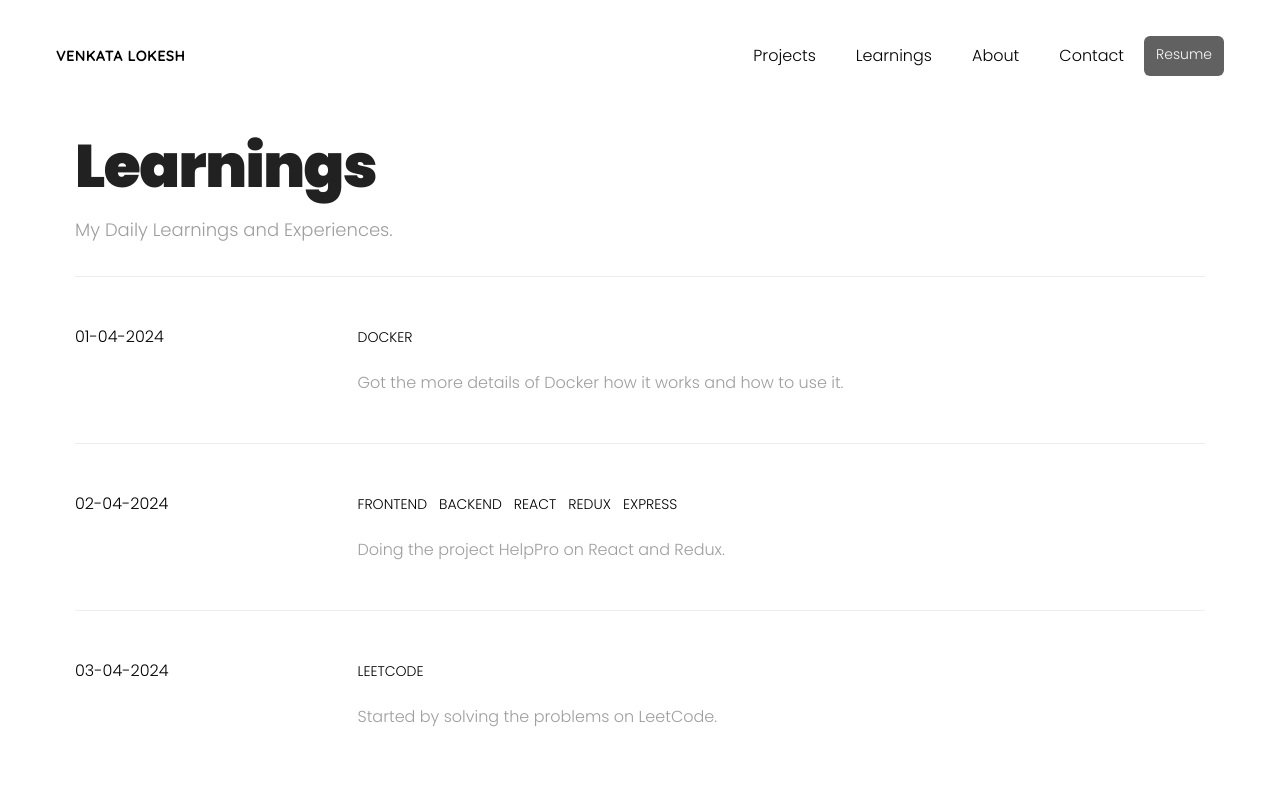
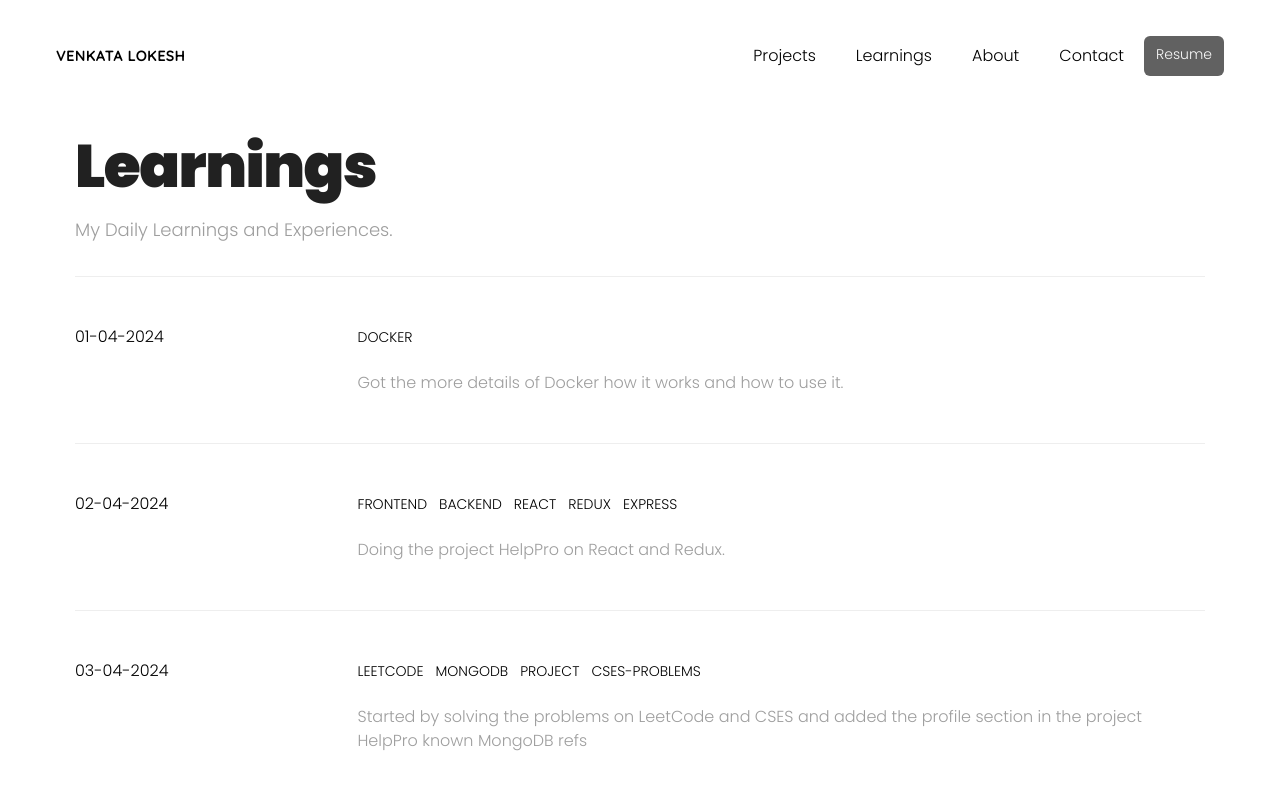
Before and after one commit to vlokesh08/Portfolio, a React (Create React App) app: page /learnings in a window 1280 px wide. Shown: the top 800 px of the page. Built offline with nearby package versions, Linux system fonts and the light colour scheme.

Commit message:
added learnings

```diff
--- a/src/components/pages/learnings/posts.js
+++ b/src/components/pages/learnings/posts.js
@@ -11,8 +11,8 @@ const posts = [
     },
     {
       date: "03-04-2024",
-      summary: "Started by solving the problems on LeetCode.",
-      tags: ["LeetCode"]
+      summary: "Started by solving the problems on LeetCode and CSES and added the profile section in the project HelpPro known MongoDB refs ",
+      tags: ["LeetCode", "MongoDB","Project","CSES Problems"]
     },
     ]
 
```
